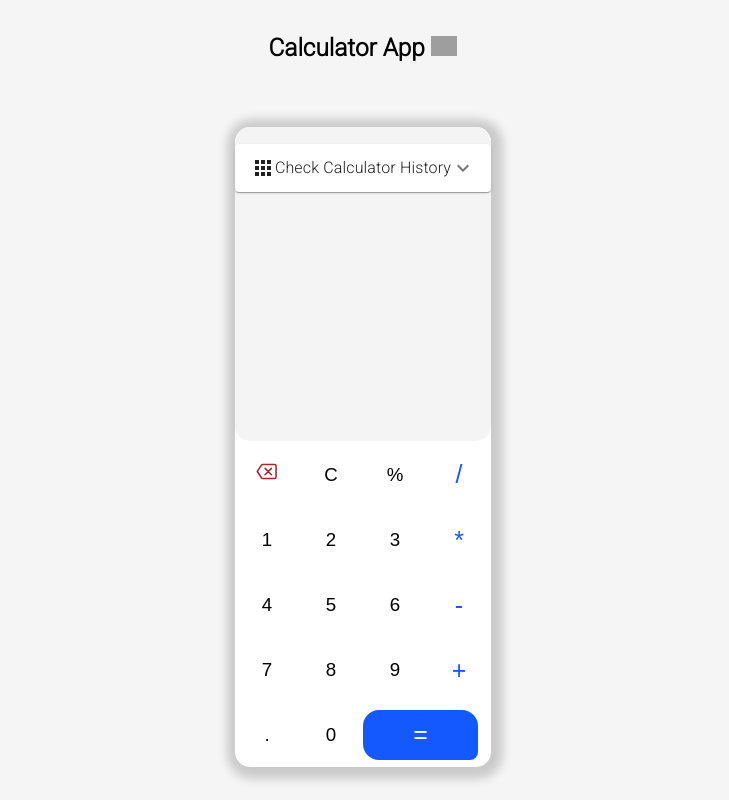
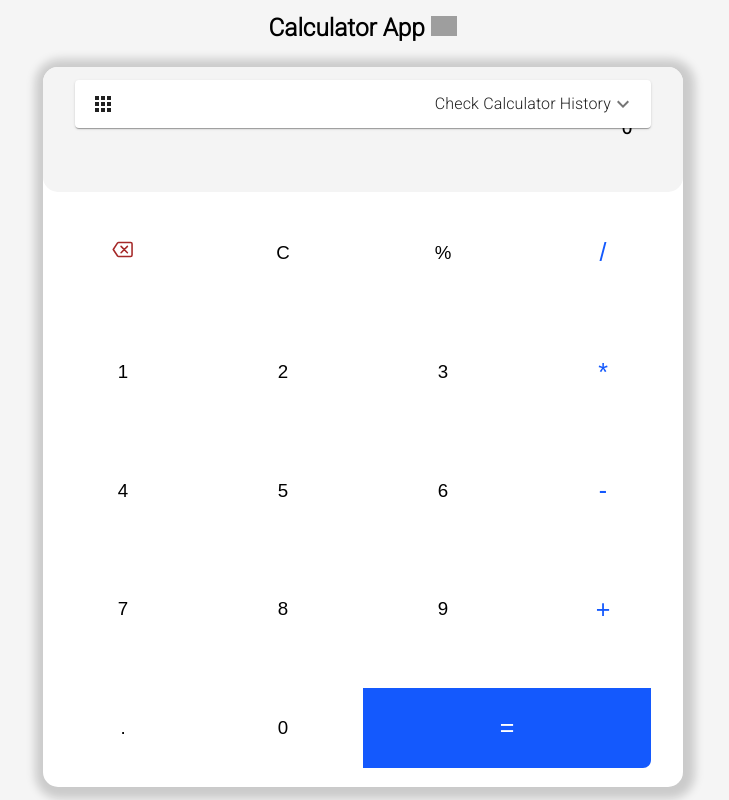
Before and after one commit to YoniB1995/mini-calculator-task, a React (Create React App) app: page / in a window 1280 px wide. Shown: the whole page, without its empty margins (277-1006 px from the left). Built offline with nearby package versions, Linux system fonts and the light colour scheme; grey boxes are pictures that could not be loaded.

Commit message:
bug fixes

```diff
--- a/src/App.css
+++ b/src/App.css
@@ -9,6 +9,7 @@
 body {
   font-size: 1.3em;
   font-family: "Roboto", sans-serif;
+  background-color: whitesmoke;
 }
 
 .header-app {
@@ -16,7 +17,6 @@ body {
 }
 
 .container {
-  background-color: whitesmoke;
   height: 100vh;
   width: 100vw;
   color: rgb(239, 239, 239);
--- a/src/components/Buttons/Buttons.css
+++ b/src/components/Buttons/Buttons.css
@@ -13,14 +13,13 @@
   border: none;
   cursor: pointer;
   outline: none;
-  border-radius: 1rem;
   background-color: white;
 }
 
-.btns button:hover {
-  opacity: 0.7;
-  cursor: pointer;
+.btns .operator:focus {
+  background-color: rgb(51, 51, 51);
 }
+
 .btns button:active {
   background-color: rgb(51, 51, 51);
 }
--- a/src/components/Calculator/Calculator.css
+++ b/src/components/Calculator/Calculator.css
@@ -16,10 +16,16 @@
 }
 
 @media (min-width: 500px) {
+  .history-tool {
+    position: absolute;
+    width: 60%;
+    top: 13%;
+    border-radius: 15px;
+  }
   .calculator {
     font-size: 1.2em;
     width: 65%;
-    height: 65%;
+    height: 90%;
   }
 }
 
@@ -40,9 +46,15 @@
 }
 
 @media (min-width: 540px) and (min-height: 720px) {
+  .history-tool {
+    position: absolute;
+    width: 45%;
+    top: 13%;
+    border-radius: 15px;
+  }
   .calculator {
     width: 50%;
-    height: 80%;
+    height: 90%;
     font-size: 1em;
   }
 }
@@ -56,9 +68,15 @@
 }
 
 @media (min-width: 1024px) {
+  .history-tool {
+    position: absolute;
+    width: 45%;
+    top: 10%;
+    border-radius: 15px;
+  }
   .calculator {
-    width: 20%;
-    height: 80%;
+    width: 50%;
+    height: 90%;
     font-size: 1em;
   }
 }
--- a/src/components/Calculator/Calculator.jsx
+++ b/src/components/Calculator/Calculator.jsx
@@ -1,4 +1,4 @@
-import React, { useState, useContext } from "react";
+import React, { useState, useContext, useEffect } from "react";
 import { HistoryContext } from "../../context/HistoryContext";
 import "./Calculator.css";
 
@@ -31,7 +31,7 @@ function Calculator() {
   };
 
   const [calculate, setCalculate] = useState({
-    primaryNum: "",
+    primaryNum: 0,
     operator: "",
     secondNum: "",
     finalNum: "",
@@ -135,7 +135,7 @@ function Calculator() {
       setOperatorClick("");
     } else {
       setCalculate({
-        primaryNum: "",
+        primaryNum: 0,
         operator: calculate.operator,
         secondNum: "",
       });
@@ -153,6 +153,25 @@ function Calculator() {
   };
 
   const handleCalculation = (num) => {
+    if (calculate.primaryNum === "") {
+      setCalculate({
+        primaryNum: num,
+        operator: "",
+        secondNum: "",
+        finalNum: "",
+      });
+    }
+    // if (
+    //   (num === "+" ||
+    //     num === "-" ||
+    //     num === "/" ||
+    //     num === "*" ||
+    //     num === "%") &&
+    //   calculate.primaryNum === ""
+    // ) {
+    //   alert("Type Your First Number !");
+    //   window.location.reload(false);
+    // }
     if (!isNaN(num) || num === "." || num === "backspace") {
       getValues(num);
     } else if (
@@ -166,11 +185,10 @@ function Calculator() {
     } else if (num === "C") {
       clearNumbers();
     } else if (num === "=" || num === "Enter") {
-      if (calculate.secondNum !== "") {
-        handleOperators(num);
-      } else {
-        handleError();
-      }
+      handleOperators(num);
+      // } else {
+      //   handleError();
+      // }
     }
   };
 
--- a/src/components/Display/Display.css
+++ b/src/components/Display/Display.css
@@ -2,6 +2,7 @@
   height: 100%;
   padding: 0% 8%;
   display: flex;
+
   flex-direction: column;
   justify-content: flex-end;
   background-color: #f4f4f4;
@@ -12,6 +13,7 @@ p {
   font-weight: bold;
   text-align: right;
   margin-bottom: 5%;
+  width: 100%;
 }
 
 .numbers {
--- a/src/components/SimpleAccordion/SimpleAccordion.jsx
+++ b/src/components/SimpleAccordion/SimpleAccordion.jsx
@@ -22,7 +22,7 @@ export default function SimpleAccordion() {
           <Typography>Check Calculator History</Typography>
         </AccordionSummary>
         <AccordionDetails style={{ maxHeight: "8rem", overflow: "auto" }}>
-          <Typography style={{ textAlign: "center" }}>
+          <Typography style={{ textAlign: "center" }} variant="div">
             {state.length > 0 ? (
               <ul style={{ listStyleType: "none" }}>
                 {state
```
